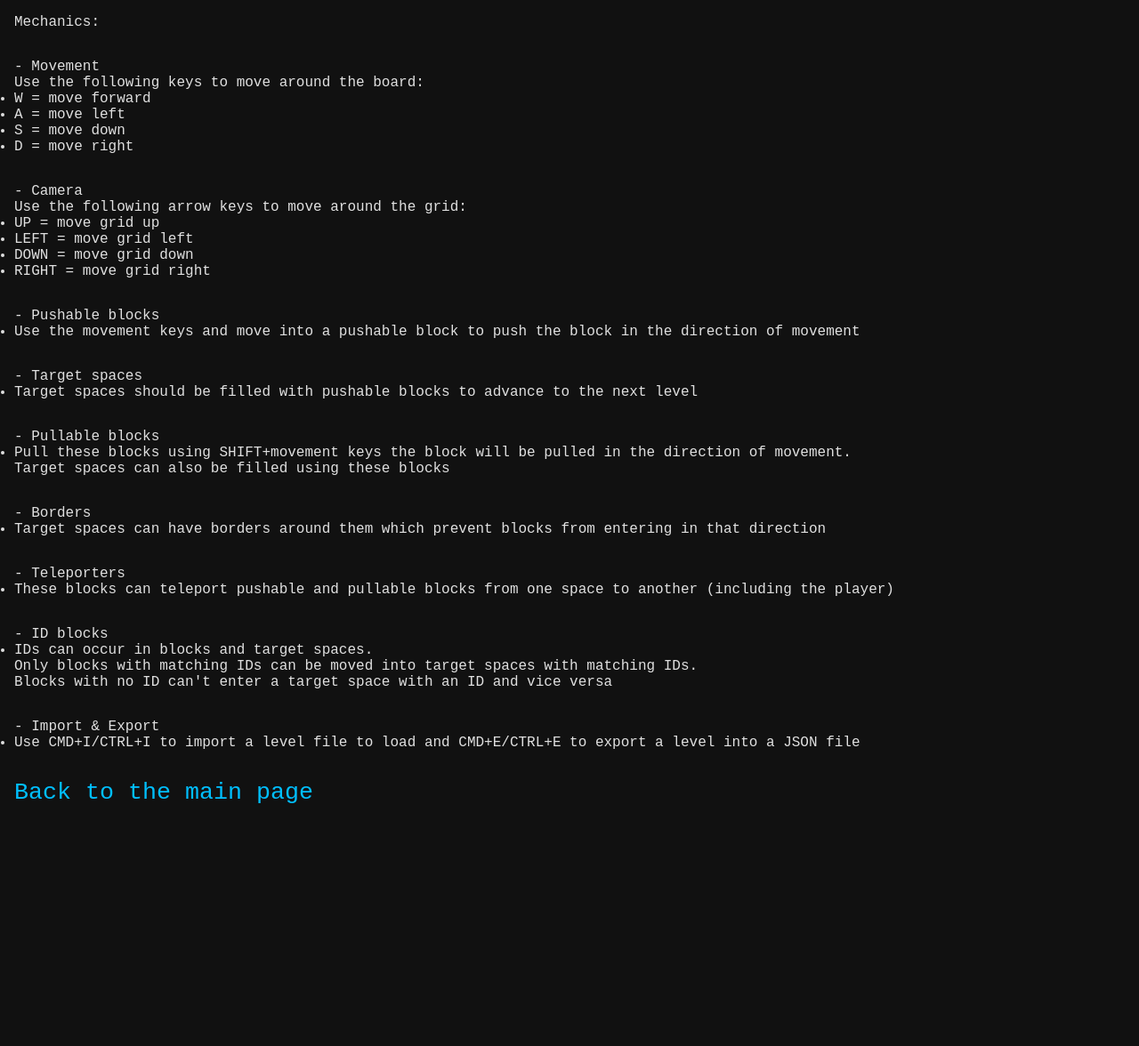
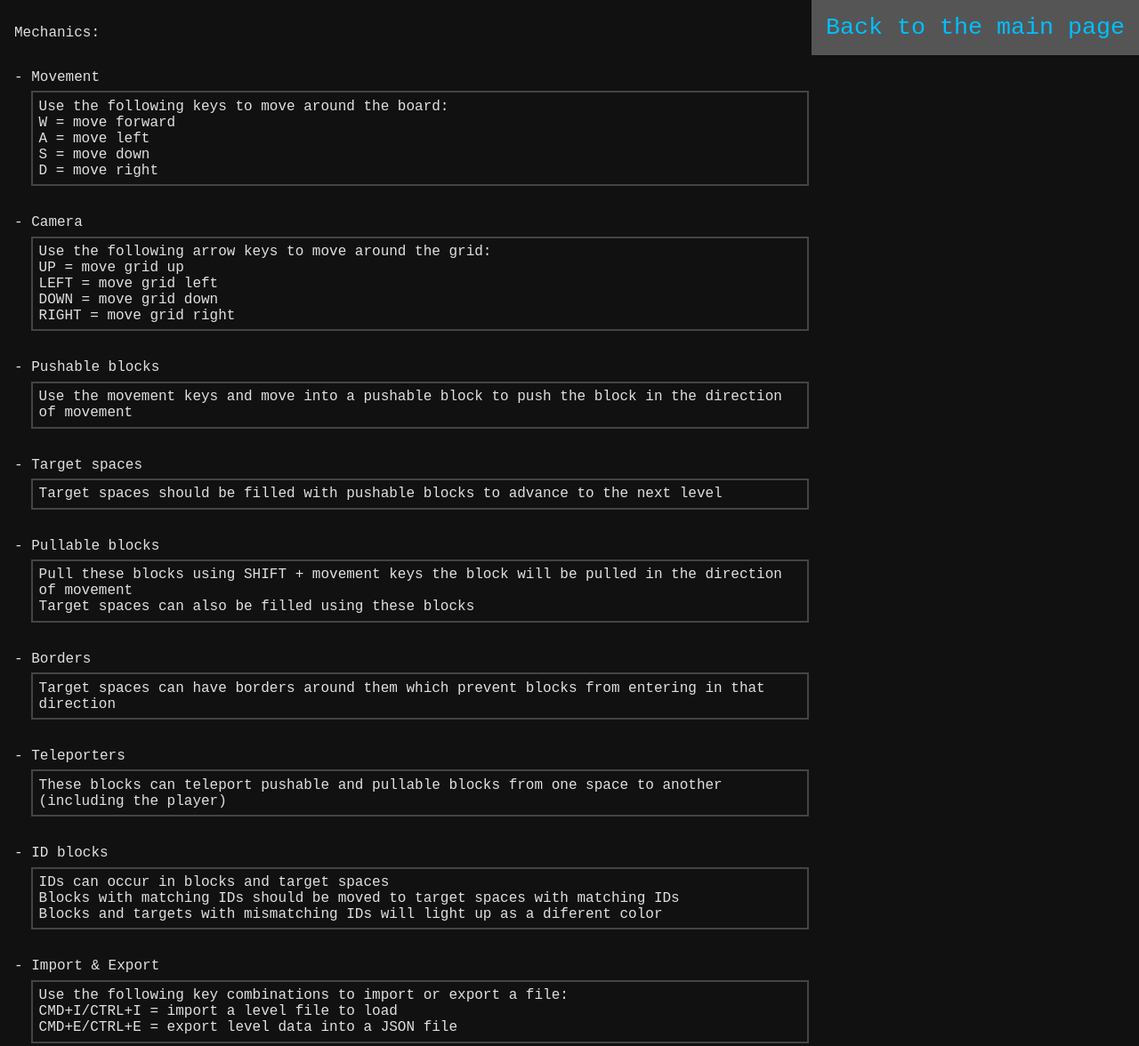
Before and after one commit to Jozka-Tjeris/Sokoban-With-Floors, a website built with Vite: page tutorial.html in a window 1280 px wide. Shown: the whole page at 89% size. Before the commit the page ends 922 px from the top, so only its background shows below. Built offline with nearby package versions, Linux system fonts and the light colour scheme.

Commit message:
update: updated html and css styling

```diff
--- a/styles.css
+++ b/styles.css
@@ -25,6 +25,7 @@ h1, h2 {
 #list-of-levels-label{
     text-align: center;
     font-size: 18pt;
+    margin: 1.2rem 0.4rem;
 }
 
 a{
@@ -54,7 +55,7 @@ button:hover {
 }
 
 .loadLevel-btn{
-    width: 30%;
+    width: 33.333%;
 }
 
 #import-export-btn{
@@ -96,6 +97,11 @@ label[for="level-file-input"] {
     background-color: #555555;
 }
 
+#link-to-main{
+    height: 100%;
+    background-color: #555555;
+}
+
 .tutorial-text{
     display: block;
     width: 100%;
@@ -117,9 +123,10 @@ label[for="level-file-input"] {
     overflow: hidden;
 }
 
-.level-list{
+#level-list{
     display: flex;
-    flex-direction: column;
+    flex-wrap: wrap;
+    flex-direction: row;
     justify-content: space-between;
 }
 
@@ -137,3 +144,19 @@ label[for="level-file-input"] {
 .tutorial-section{
     padding: 1rem;
 }
+
+ul{
+    padding: 0.4rem;
+    margin-top: 0.4rem;
+    margin-left: 1.2rem;
+    width: 70%;
+    border: 2px solid #444;
+    list-style-type: none;
+}
+
+#top-header{
+    display: flex;
+    flex-direction: row;
+    justify-content: space-between;
+    align-items: flex-end;
+}
--- a/tutorial.html
+++ b/tutorial.html
@@ -7,17 +7,22 @@
         <title>Tutorial</title>
     </head>
     <body>
-        <div class="tutorial-section">
-            <p>
-                Mechanics:
-            </p>
+        <div id="top-header">
+            <div class="tutorial-section">
+                <p>
+                    Mechanics:
+                </p>
+            </div>
+            <div class="tutorial-section" id="link-to-main">
+                <a href="index.html">Back to the main page</a>
+            </div>
         </div>
 
         <div class="tutorial-section">
             <p>
                 - Movement<br>
-                Use the following keys to move around the board:
                 <ul>
+                    <li>Use the following keys to move around the board:</li>
                     <li>W = move forward</li>
                     <li>A = move left</li>
                     <li>S = move down</li>
@@ -29,8 +34,8 @@
         <div class="tutorial-section">
             <p>
                 - Camera<br>
-                Use the following arrow keys to move around the grid:
                 <ul>
+                    <li>Use the following arrow keys to move around the grid:</li>
                     <li>UP = move grid up</li>
                     <li>LEFT = move grid left </li>
                     <li>DOWN = move grid down</li>
@@ -58,8 +63,8 @@
         <div class="tutorial-section">
             <p>
                 - Pullable blocks
-                <ul><li>Pull these blocks using SHIFT+movement keys
-                the block will be pulled in the direction of movement.<br>
+                <ul><li>Pull these blocks using SHIFT + movement keys
+                the block will be pulled in the direction of movement<br>
                 Target spaces can also be filled using these blocks</li></ul>
             </p>
         </div>
@@ -83,23 +88,22 @@
         <div class="tutorial-section">
             <p>
                 - ID blocks
-                <ul><li>IDs can occur in blocks and target spaces.<br>
-                Only blocks with matching IDs can be moved into target spaces
-                with matching IDs.<br>
-                Blocks with no ID can't enter a target space with an ID and vice versa</li></ul>
+                <ul><li>IDs can occur in blocks and target spaces<br>
+                Blocks with matching IDs should be moved to target spaces
+                with matching IDs<br>
+                Blocks and targets with mismatching IDs will light up as a diferent color</li></ul>
             </p>
         </div>
 
         <div class="tutorial-section">
             <p>
                 - Import & Export
-                <ul><li>Use CMD+I/CTRL+I to import a level file to load
-                and CMD+E/CTRL+E to export a level into a JSON file </li></ul>
+                <ul>
+                    <li>Use the following key combinations to import or export a file:</li>
+                    <li>CMD+I/CTRL+I = import a level file to load</li>
+                    <li>CMD+E/CTRL+E = export level data into a JSON file</li>
+                </ul>
             </p>
-        </div>
-
-        <div class="tutorial-section">
-            <a href="index.html">Back to the main page</a>
         </div>
     </body>
 </html>
```
Also changed, not shown: index.html (+1 -1 lines).
